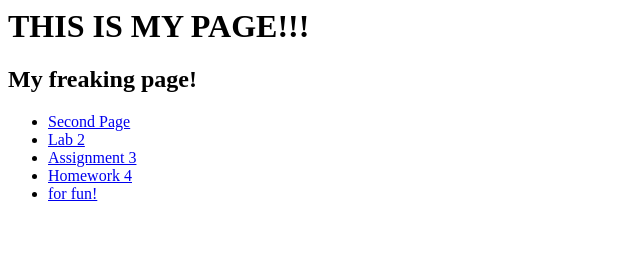
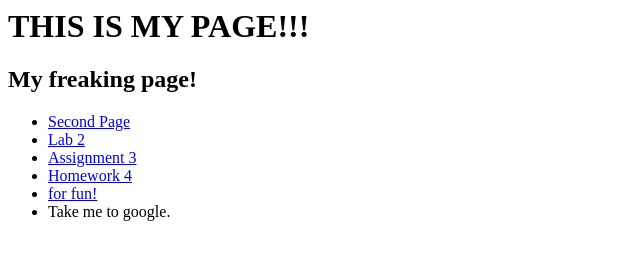
Before and after one commit to microgt/testRepo.github.io, a plain HTML site: page index.html in a window 1280 px wide. Shown: the whole page, without its empty margins (0-640 px from the left). Drawn offline with Linux system fonts and the light colour scheme.

Commit message:
Update index.html

```diff
--- a/index.html
+++ b/index.html
@@ -13,6 +13,7 @@
 	<li><a href="aboutme.html">Assignment 3</a></li>
 	<li><a href="aboutme.html">Homework 4</a></li>
 	<li><a href="aboutme.html">for fun!</a></li>
+	<li href="www.google.com">Take me to google.</li>
 </ul>
 
 </body>
```
